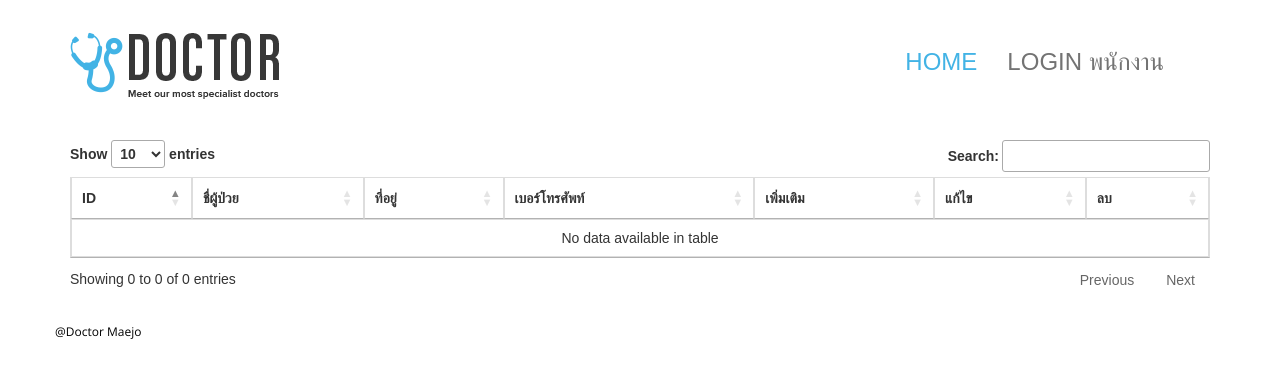
After one commit to darkknightza/DentalProject, a PHP site: template views/record/ManagePatient.php in a window 1280 px wide. The commit adds this page. Shown: the top 378 px of the page. Run offline with PHP 8.4, Linux system fonts and the light colour scheme; the template is opened without the code that fills it, so the values that code supplies are empty; some libraries are stand-ins or nearby versions; some web fonts are replaced.

Commit message:
record select

```diff
--- /dev/null
+++ b/views/record/ManagePatient.php
@@ -0,0 +1,52 @@
+<!-- about section -->
+<section class="about text-center" id="about">
+	<div class="container">
+		<div class="row">
+			<br>
+			<br>
+			<br>
+			<br>
+			<br>
+			<br>
+			<br>
+		</div>
+	</div>
+</section>
+<!-- end of about section -->
+	<div class="container">
+        <table class="table table-bordered" id="dataTable">
+        	<thead>
+        		<tr>
+        			<th>ID</th>
+        			<th>ชื่ผู้ป่วย</th>
+        			<th>ที่อยู่</th>
+        			<th>เบอร์โทรศัพท์</th>
+        			<th>เพิ่มเติม</th>
+        			<th>แก้ไข</th>
+        			<th>ลบ</th>
+        		</tr>
+        	</thead>
+        	<tbody>
+        	<?php $i = 1 ?>
+        	<?php foreach ($data['allPatient'] as $row){ ?>
+        		<tr>
+        			<td><?php echo $i ?></td>
+        			<td><?php echo $row['patient_name'] ?></td>
+        			<td><?php echo $row['location'] ?></td>
+        			<td><?php echo $row['tel'] ?></td>
+         			<td><a href="/RecordController/ViewDetail/<?php echo $row['patient_id'] ?>">เพิ่มเติม</a></td>
+        			<td><a href="/HRController/EditUser/<?php echo $row['patient_id'] ?>">แก้ไข</a></td>
+        			<td><a href="/HRController/DeleteUser/<?php echo $row['patient_id'] ?>" onclick="return confirm('Are you sure?')">ลบ</a></td>
+        		</tr>
+        		<?php $i++ ?>
+        	<?php } ?>
+        	</tbody>
+        </table>
+     </div>
+<script type="text/javascript">
+			//คำสั่ง Jquery เริ่มทำงาน เมื่อ โหลดหน้า Page เสร็จ
+			$(function(){
+				//กำหนดให้  Plug-in dataTable ทำงาน ใน ตาราง Html ที่มี id เท่ากับ example
+				$('#dataTable').dataTable();
+			});
+</script>
--- a/views/record/index.php
+++ b/views/record/index.php
@@ -16,7 +16,7 @@
 			<div class="row">
 				<h2>ยินดีต้อนรับ</h2>
 				<h4><?php echo $user['name'] ?> ( <?php echo $user['userType_name'] ?> ) </h4>
-				<a href="/AddPatientController/AddPatient" ><div class="col-md-3 col-sm-6">
+				<a href="/RecordController/ToAddPatient" ><div class="col-md-3 col-sm-6">
 					<div class="single-service">
 						<div class="single-service-img">
 							<div class="service-img">
@@ -26,7 +26,7 @@
 						<h3>เพิ่มข้อมูลผู้ป่วย</h3>
 					</div>
 				</div></a>
-				<a href="www.google.co.th"><div class="col-md-3 col-sm-6">
+				<a href="/RecordController/ToManagePatient"><div class="col-md-3 col-sm-6">
 					<div class="single-service">
 						<div class="single-service-img">
 							<div class="service-img">
```
Also changed, not shown: controllers/RecordController.php (+15 -0 lines), models/record_model.php (+16 -0 lines), views/record/ViewDetail.php (added, +23 -0 lines).
